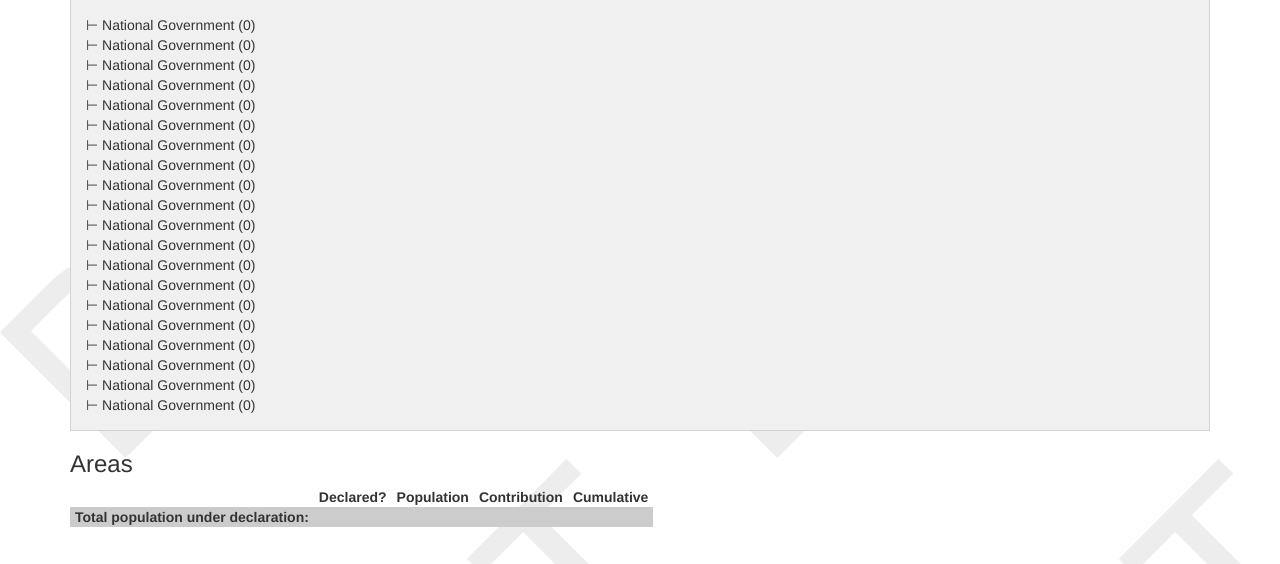
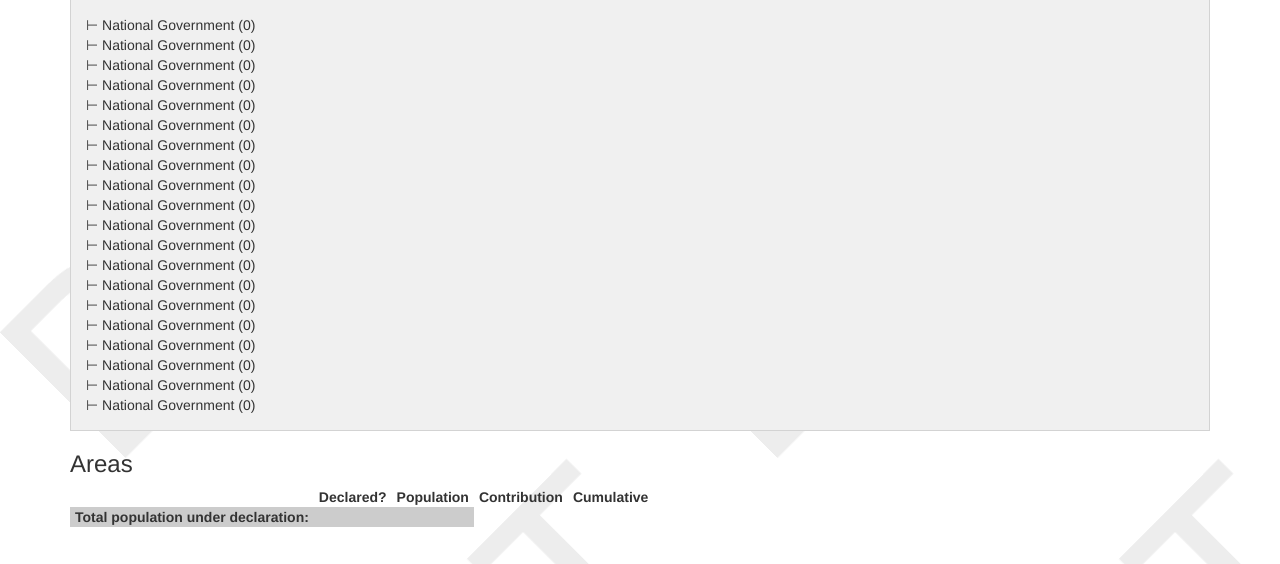
Before and after one commit to xpatiate/climate-emergency-declarations, a Django app: template govtrack/templates/govtrack/country.html in a window 1280 px wide. Shown: the part 236-800 px from the top of the page. Run offline with Django 3.2, Linux system fonts and the light colour scheme; the template is opened without the code that fills it: values that come from a table or form of the project are taken from there, others are empty; data comes from the database, SQL or seed files in the repository; parts of the project's set-up code (start-up, migrations or seed data) failed here and were passed over; some libraries are stand-ins or nearby versions.

Commit message:
remove old  expensive counting algorithm

```diff
--- a/govtrack/templates/govtrack/country.html
+++ b/govtrack/templates/govtrack/country.html
@@ -105,16 +105,12 @@
         <td align='right'>
             {{ area.population | intcomma }}
         </td>
-        <td align='right'>{{ area.show_contribution | intcomma }}</td>
-        <td align='right'>{{ area.cumulative_pop | intcomma }}</td>
     </tr>
     {% endfor %}
     <tr class='total-pop-row'>
         <td>Total population under declaration:</td>
         <td></td>
         <td align='right'>{{ total_declared_population | intcomma }}</td>
-        <td></td>
-        <td align='right'>{{ total_pop_by_contribution | intcomma }}</td>
     </tr>
 </table>
 
```
Also changed, not shown: govtrack/views.py (+0 -13 lines).
